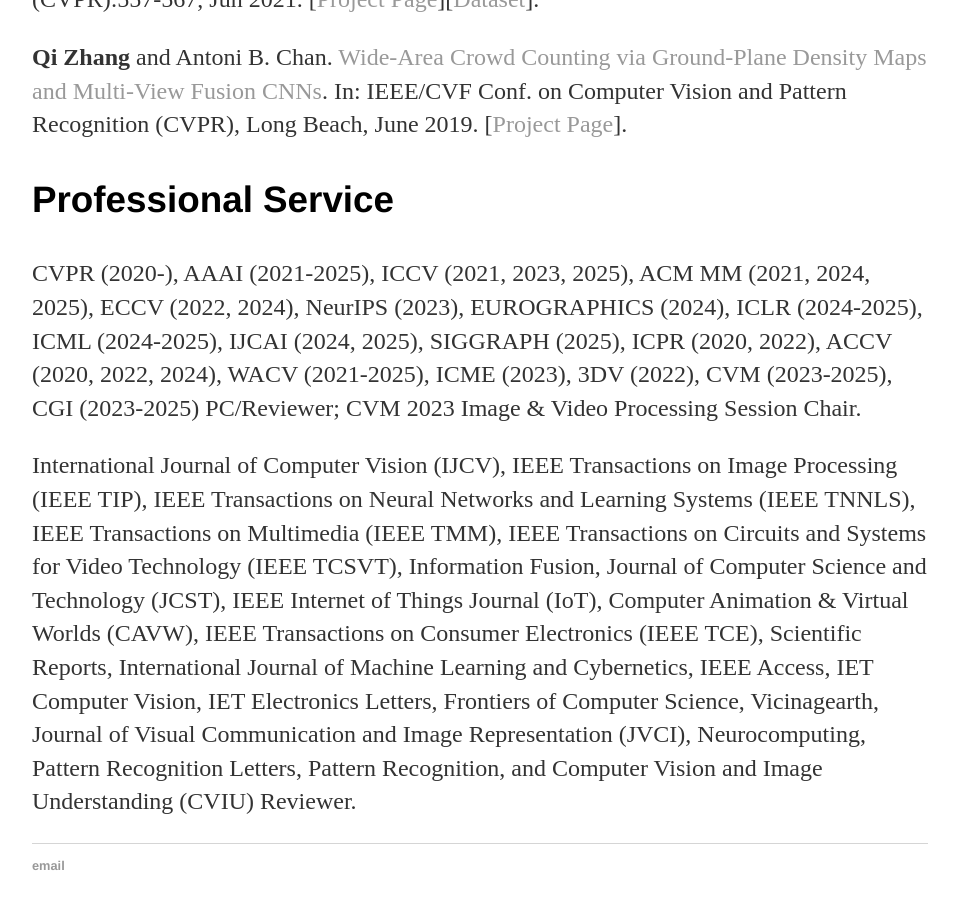
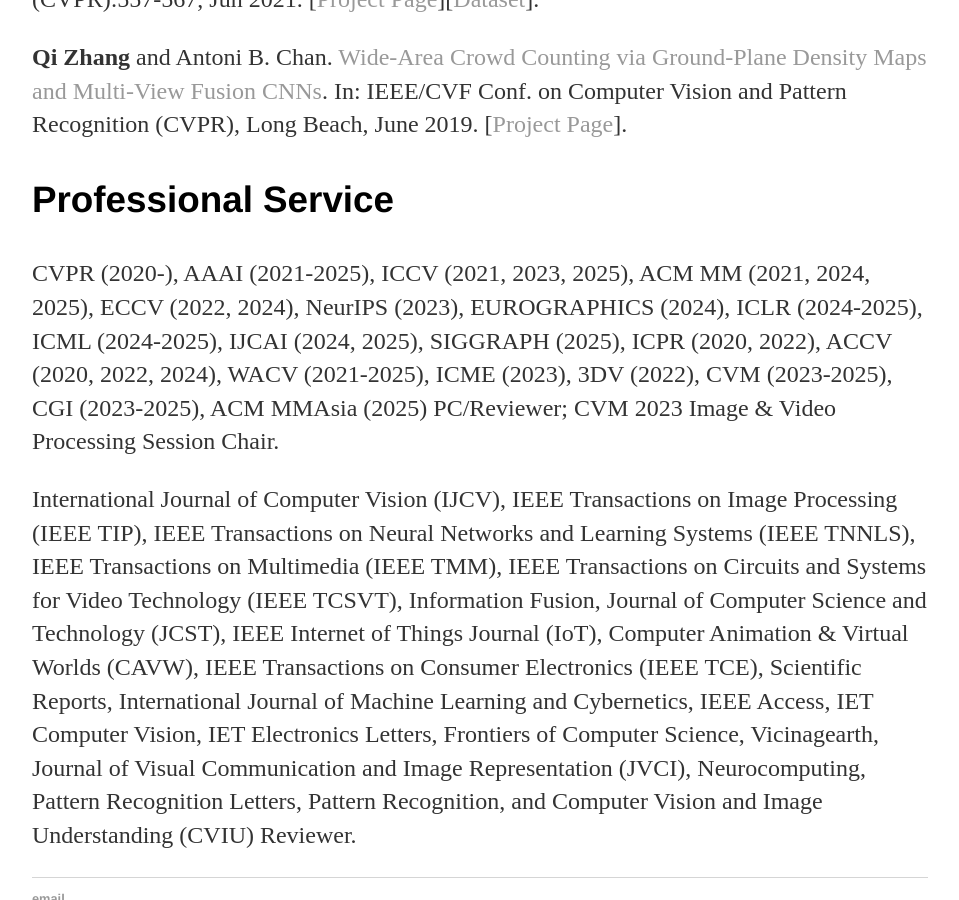
Before and after one commit to zqyq/zqyq.github.io, a Jekyll site: the page built from index.html, in a window 1280 px wide and 900 px high, scrolled down 1378 px. Shown: the whole window, without its empty margins (160-1119 px from the left). Built offline with Jekyll 4.4.1, drawn with Linux system fonts in a browser that asks for light colours.

Commit message:
Update index.html

```diff
--- a/index.html
+++ b/index.html
@@ -66,7 +66,7 @@
 			<h3>Professional Service</h3>
 
  			<p> CVPR (2020-), AAAI (2021-2025), ICCV (2021, 2023, 2025), ACM MM (2021, 2024, 2025),  ECCV (2022, 2024), NeurIPS (2023), EUROGRAPHICS (2024), ICLR (2024-2025), ICML (2024-2025), IJCAI (2024, 2025),
-				SIGGRAPH (2025), ICPR (2020, 2022), ACCV (2020, 2022, 2024), WACV (2021-2025), ICME (2023), 3DV (2022), CVM (2023-2025), CGI (2023-2025) PC/Reviewer; CVM 2023 Image & Video Processing Session Chair.<p>
+				SIGGRAPH (2025), ICPR (2020, 2022), ACCV (2020, 2022, 2024), WACV (2021-2025), ICME (2023), 3DV (2022), CVM (2023-2025), CGI (2023-2025), ACM MMAsia (2025) PC/Reviewer; CVM 2023 Image & Video Processing Session Chair.<p>
 
 			<p> International Journal of Computer Vision (IJCV),
 			 IEEE Transactions on Image Processing (IEEE TIP),
```
